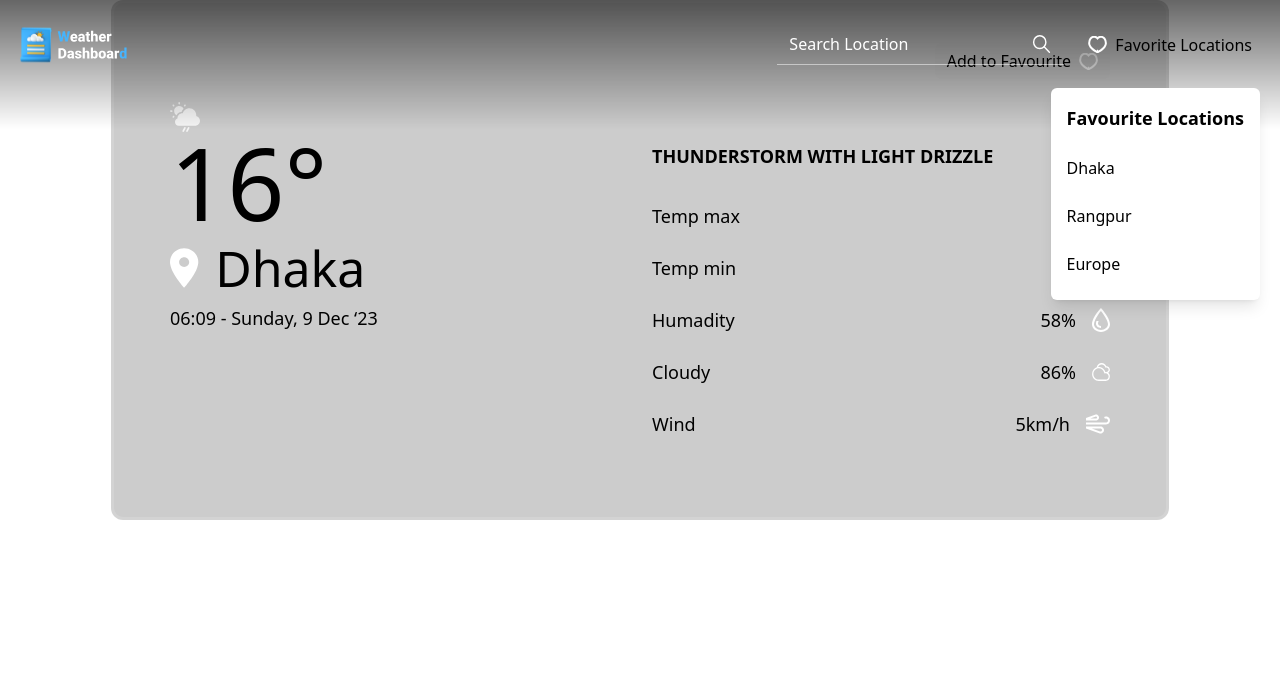
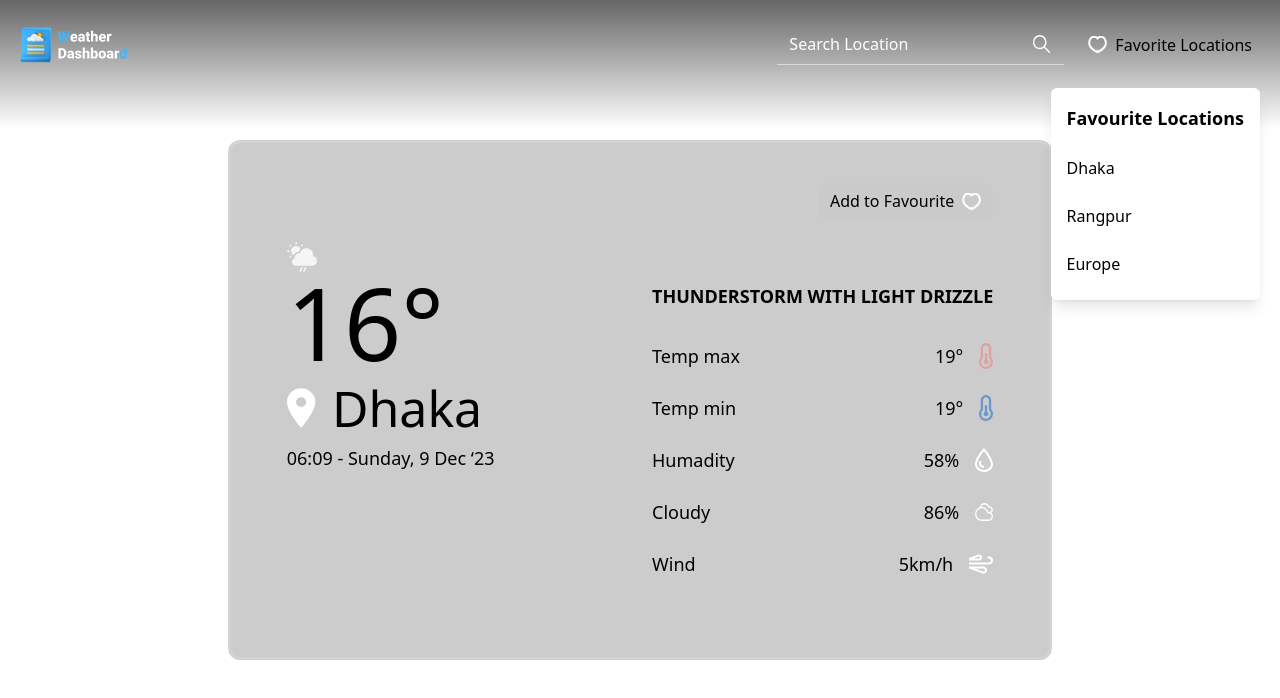
Before and after one commit to taseenjeem/weather-dashboard, a React (Vite) app: page / in a window 1280 px wide. Shown: the top 698 px of the page. Built offline with nearby package versions, Linux system fonts and the light colour scheme.

Commit message:
center the weather board

```diff
--- a/src/App.jsx
+++ b/src/App.jsx
@@ -4,12 +4,14 @@ import WeatherBoard from "./components/weather/WeatherBoard";
 const App = () => {
   return (
     <>
+      <div className="grid place-items-center min-h-screen">
         <Header />
         <main>
           <section>
             <WeatherBoard />
           </section>
         </main>
+      </div>
     </>
   );
 };
```
Lines whose indentation alone changed are shown as unchanged.
